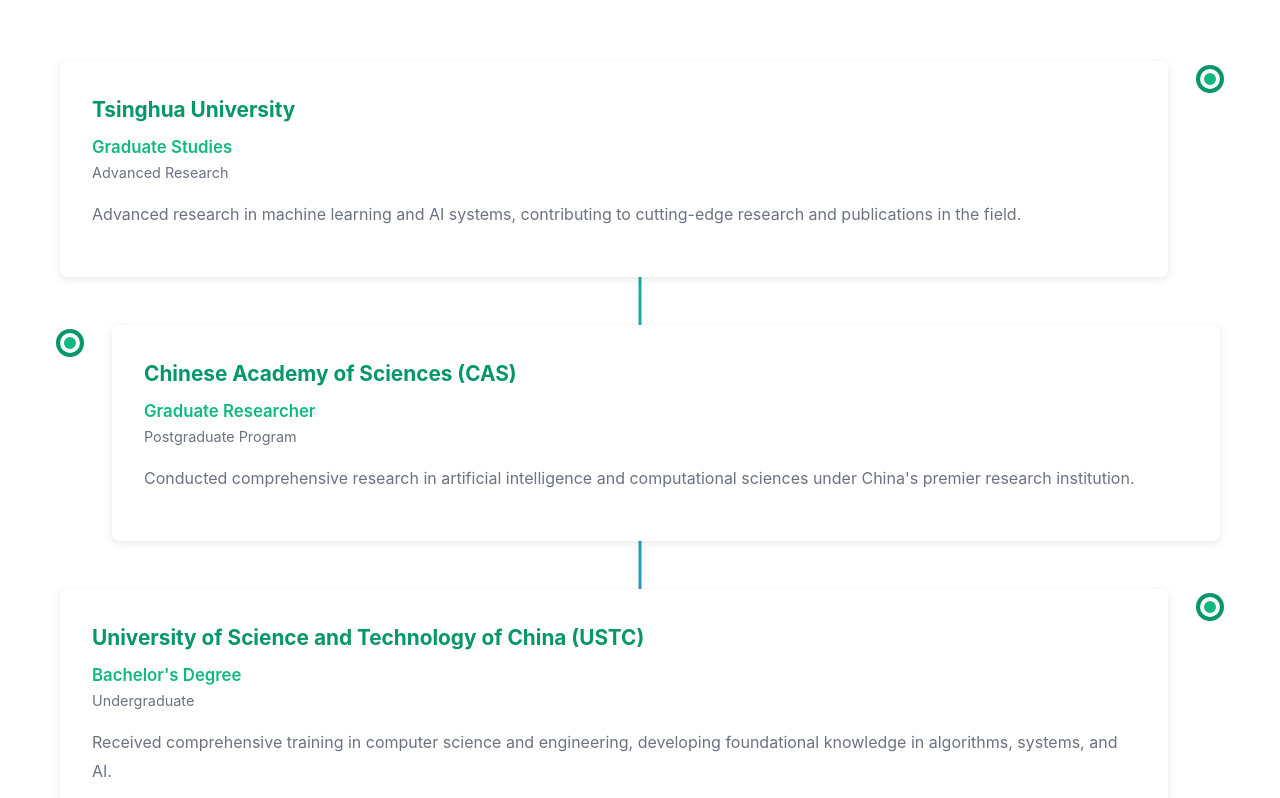
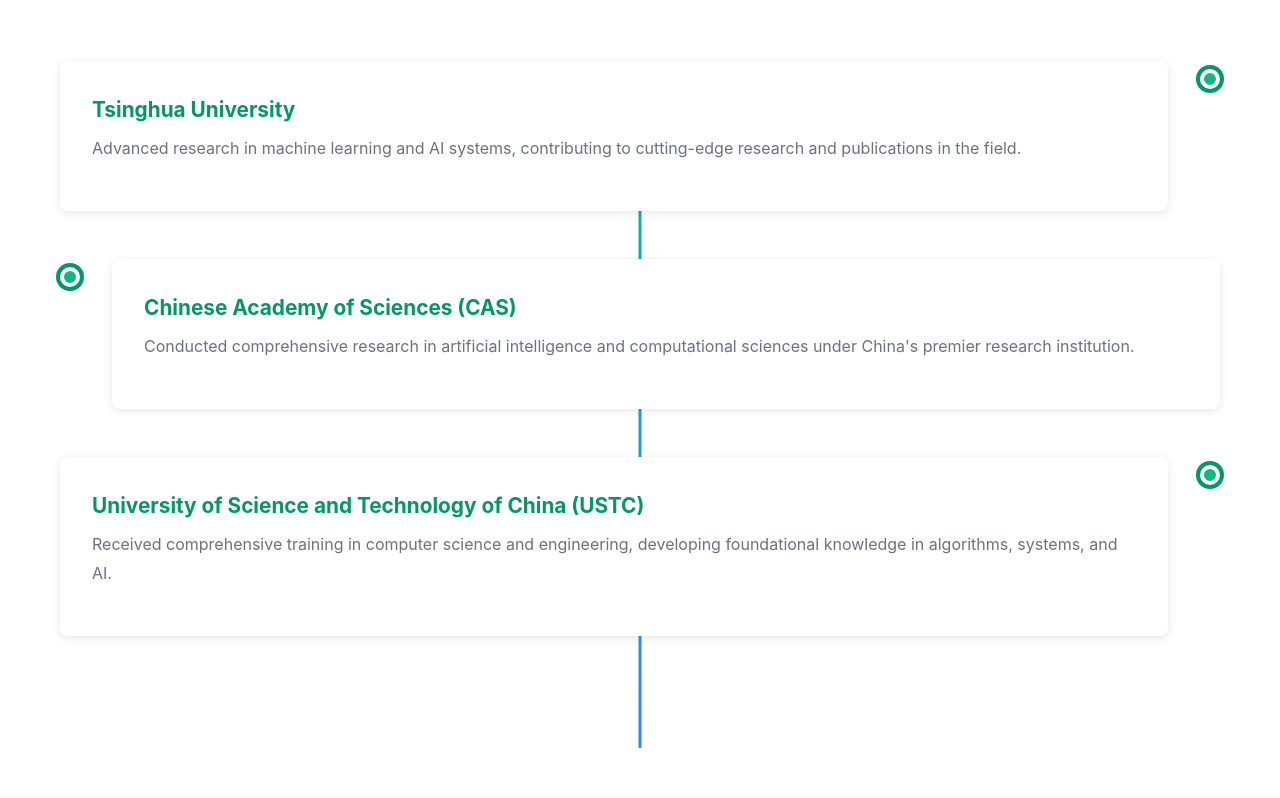
Before and after one commit to Kevinwenya/Kevinwenya.github.io, a plain HTML site: page index.html in a window 1280 px wide. Shown: the part 3162-3960 px from the top of the page. Drawn offline with Linux system fonts and the light colour scheme.

Commit message:
Remove degree labels from education section

```diff
--- a/index.html
+++ b/index.html
@@ -136,8 +136,6 @@
                     <div class="timeline-marker"></div>
                     <div class="timeline-content">
                         <h3>Tsinghua University</h3>
-                        <p class="position">Graduate Studies</p>
-                        <p class="timeline-date">Advanced Research</p>
                         <p class="description">
                             Advanced research in machine learning and AI systems, contributing to cutting-edge research and publications in the field.
                         </p>
@@ -148,8 +146,6 @@
                     <div class="timeline-marker"></div>
                     <div class="timeline-content">
                         <h3>Chinese Academy of Sciences (CAS)</h3>
-                        <p class="position">Graduate Researcher</p>
-                        <p class="timeline-date">Postgraduate Program</p>
                         <p class="description">
                             Conducted comprehensive research in artificial intelligence and computational sciences under China's premier research institution.
                         </p>
@@ -160,8 +156,6 @@
                     <div class="timeline-marker"></div>
                     <div class="timeline-content">
                         <h3>University of Science and Technology of China (USTC)</h3>
-                        <p class="position">Bachelor's Degree</p>
-                        <p class="timeline-date">Undergraduate</p>
                         <p class="description">
                             Received comprehensive training in computer science and engineering, developing foundational knowledge in algorithms, systems, and AI.
                         </p>
```
